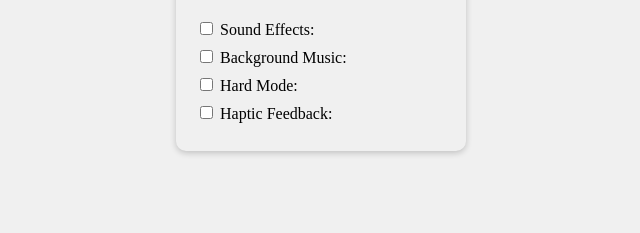
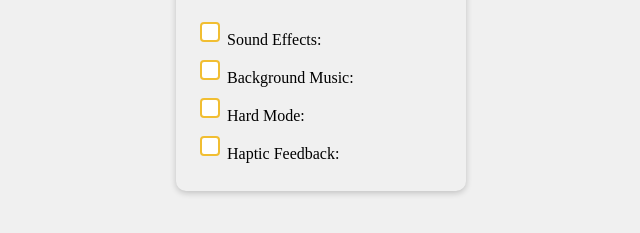
Before and after one commit to csant510/free-code-camp-build-a-game-setting-panel, a plain HTML site: page index.html in a window 1280 px wide. Shown: the part 89-322 px from the top of the page, without its empty margins (319-959 px from the left). Drawn offline with Linux system fonts and the light colour scheme.

Commit message:
Update styles.css

```diff
--- a/styles.css
+++ b/styles.css
@@ -22,3 +22,14 @@ label {
     margin:auto;
     text-align: left;
 }
+
+input[type="checkbox"] {
+    width: 20px;
+    height: 20px;
+    cursor: pointer;
+    appearance: none;
+    border: 2px solid #f1be32;
+    border-radius: 4px;
+    background-color: white;
+    transition:  all 0.3s;
+}
```
